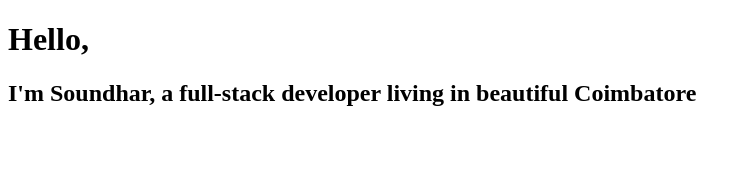
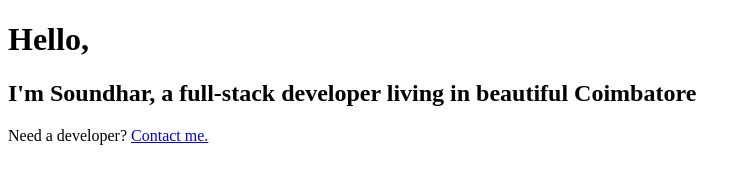
Before and after one commit to laptopisasset/gatsby-bootcamp, a Gatsby site: page / in a window 1280 px wide. Shown: the whole page, without its empty margins (0-751 px from the left). Built offline with nearby package versions, Linux system fonts and the light colour scheme; Gatsby itself is replaced by a stand-in of ours.

Commit message:
Linked contact from index.

```diff
--- a/src/pages/index.js
+++ b/src/pages/index.js
@@ -1,4 +1,5 @@
 import React from "react"
+import { Link } from "gatsby"
 
 const IndexPage = () => {
   return (
@@ -7,6 +8,9 @@
       <h2>
         I'm Soundhar, a full-stack developer living in beautiful Coimbatore
       </h2>
+      <p>
+        Need a developer? <Link to="/contact">Contact me.</Link>
+      </p>
     </div>
   )
 }
```
